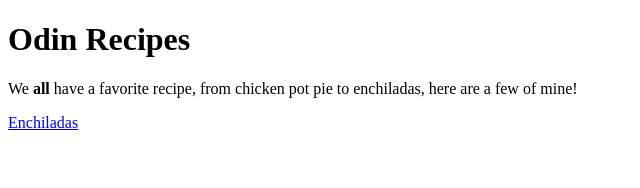
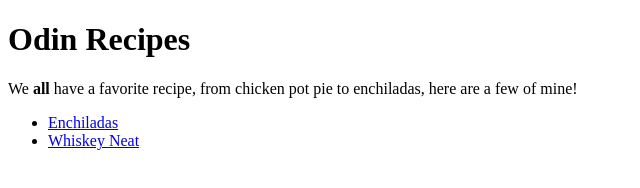
Before and after one commit to lostoneway/odin-recipes, a plain HTML site: page index.html in a window 1280 px wide. Shown: the whole page, without its empty margins (0-640 px from the left). Drawn offline with Linux system fonts and the light colour scheme.

Commit message:
Added whiskey neat recipe to website

```diff
--- a/index.html
+++ b/index.html
@@ -9,7 +9,12 @@
 <body>
     <h1>Odin Recipes</h1>
     <p>We <strong>all</strong> have a favorite recipe, from chicken pot pie to enchiladas, here are a few of mine!</p>
-    <a href="../odin-recipes/recipes/enchiladas.html">Enchiladas</a>
+    <ul>
+    <li><a href="../odin-recipes/recipes/enchiladas.html">Enchiladas</a></li>
+    <li><a href="../odin-recipes/recipes/whiskeyneat.html">Whiskey Neat</a></li>
+
+    </ul>
+
 </body>
 
 </html>
```
